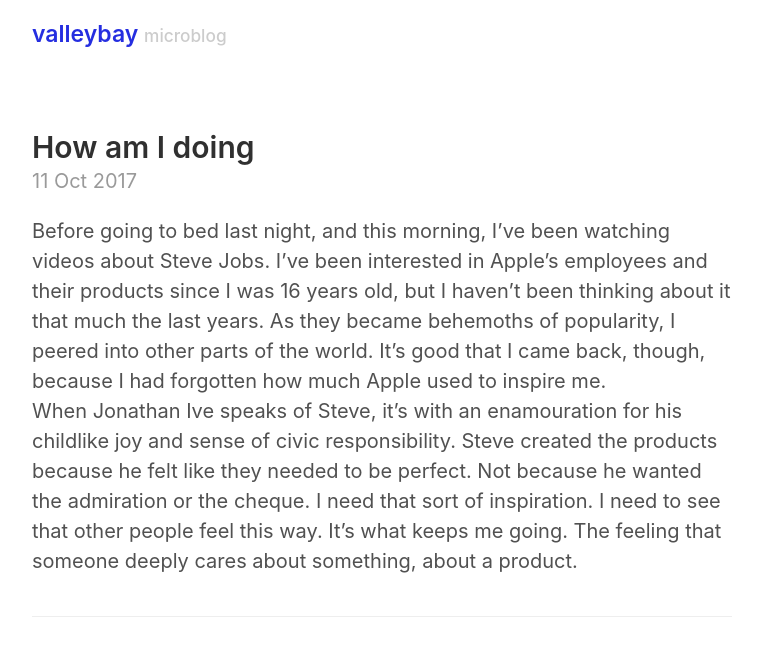
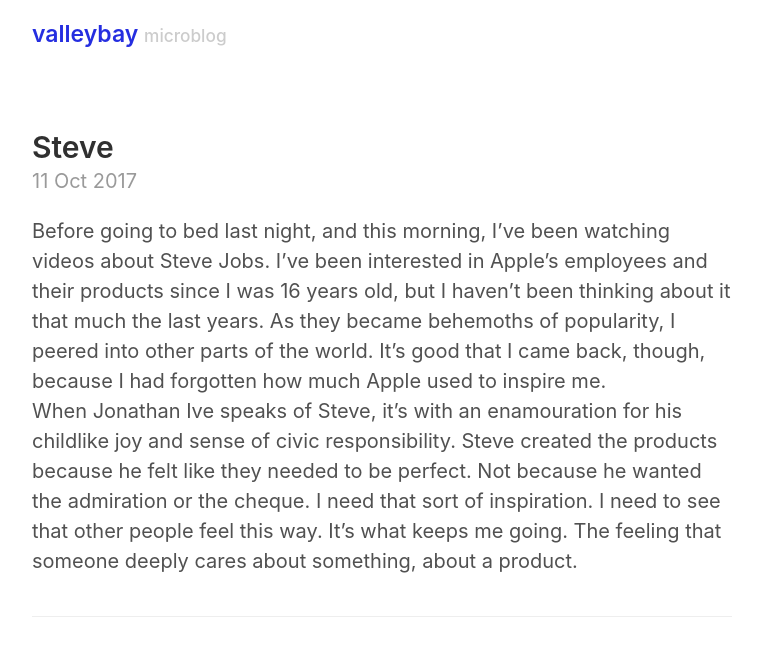
Before and after one commit to valleybay/valleybay.github.io, a Jekyll site: the page built from _posts/2017-10-11-steve.md, in a window 1280 px wide. Shown: the top 656 px of the page, without its empty margins (258-1019 px from the left). Built offline with Jekyll 4.4.1, drawn with Linux system fonts in a browser that asks for light colours.

Commit message:
Fixed headline

```diff
--- a/_posts/2017-10-11-steve.md
+++ b/_posts/2017-10-11-steve.md
@@ -1,6 +1,6 @@
 ---
 layout: post
-title: How am I doing
+title: Steve
 date: 2017-10-11 12:12:00 +0100
 ---
 Before going to bed last night, and this morning, I've been watching videos
```
